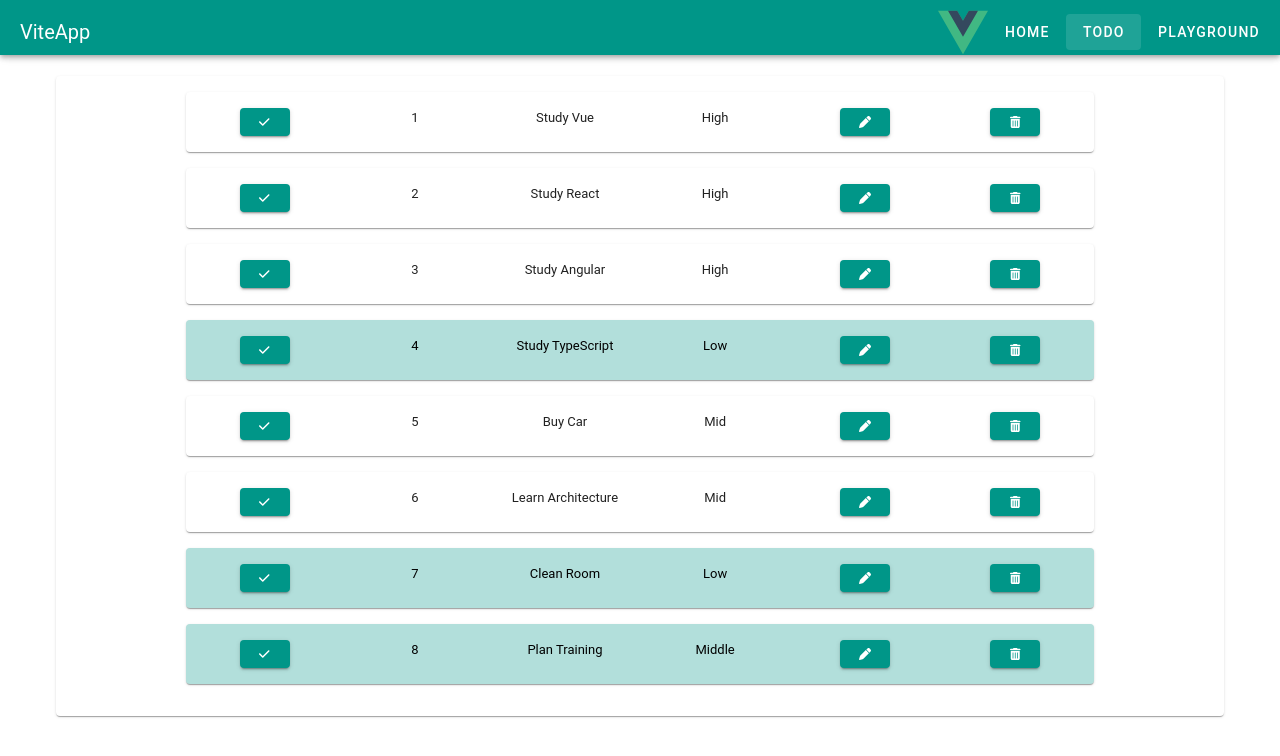
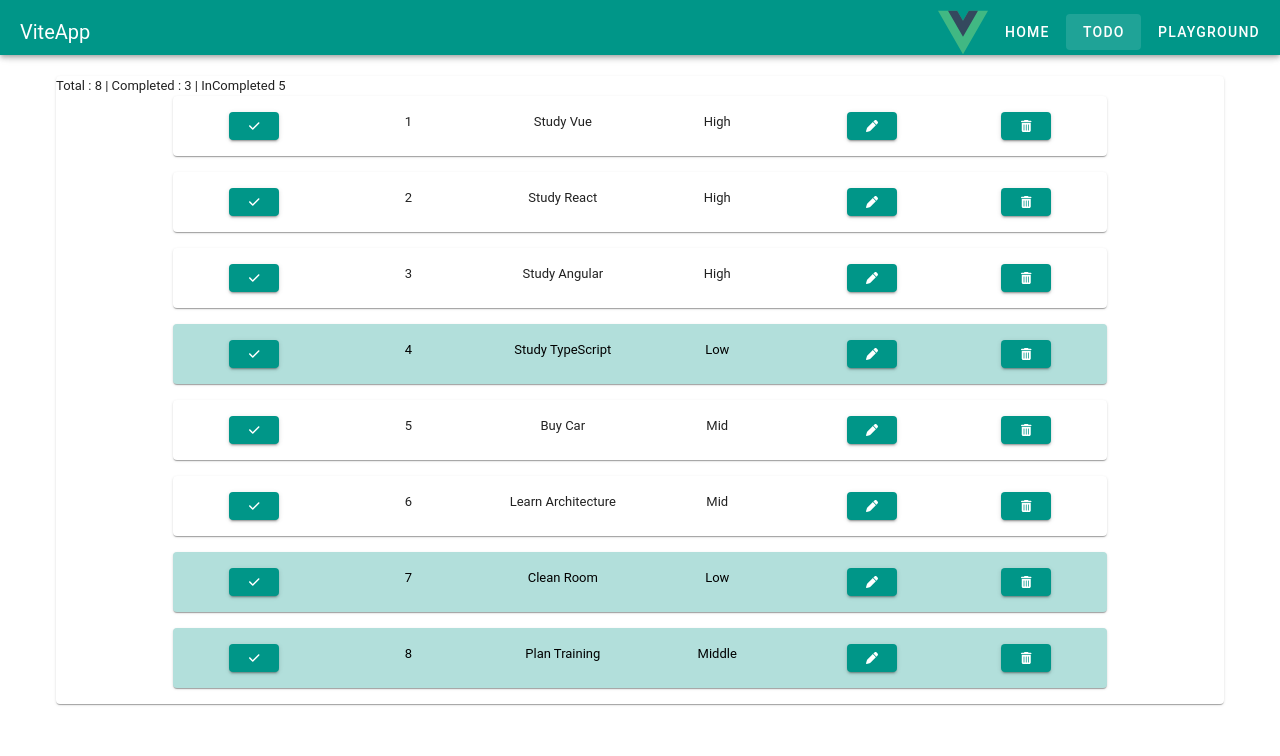
Before and after one commit to Sota-Wt/todo-app-vue-vite-option-api, a Vue app: page /todo in a window 1280 px wide. Shown: the top 756 px of the page. Built offline with nearby package versions, Linux system fonts and the light colour scheme.

Commit message:
EmitToEmits

```diff
--- /dev/null
+++ b/src/components/TodoApp/TaskCounter.vue
@@ -0,0 +1,11 @@
+<script>
+export default {
+    props: ['totalCount', 'completedCount', 'inCompletedCount'],
+};
+</script>
+<template>
+    <div>
+        Total : {{ totalCount }} | Completed : {{ completedCount }} | InCompleted
+        {{ inCompletedCount }}
+    </div>
+</template>
--- a/src/components/TodoApp/TaskItem.vue
+++ b/src/components/TodoApp/TaskItem.vue
@@ -1,7 +1,7 @@
 <script>
 export default {
     props: ['task'],
-    emit: ['onClickCheckButton', 'onClickDeleteButton'],
+    emits: ['onClickCheckButton', 'onClickDeleteButton'],
     methods: {
         onClickCheckButton(id) {
             this.$emit('onClickCheckButton', id);
--- a/src/components/TodoApp/TaskList.vue
+++ b/src/components/TodoApp/TaskList.vue
@@ -6,7 +6,7 @@ export default {
         TaskItem,
     },
     props: ['tasks'],
-    emit: ['onClickCheckButton', 'onClickDeleteButton'],
+    emits: ['onClickCheckButton', 'onClickDeleteButton'],
     methods: {
         onClickCheckButton(id) {
             this.$emit('onClickCheckButton', id);
@@ -18,15 +18,8 @@ export default {
 };
 </script>
 <template>
-    <v-container>
-        <v-card>
-            <v-container>
-                <TaskItem v-for="task in tasks" :key="task.id" :task="task" class="task-item"
-                    @on-click-check-button="(id) => onClickCheckButton(id)"
-                    @on-click-delete-button="(id) => onClickDeleteButton(id)" />
-            </v-container>
-        </v-card>
-    </v-container>
+    <TaskItem v-for="task in tasks" :key="task.id" :task="task" class="task-item"
+        @on-click-check-button="(id) => onClickCheckButton(id)" @on-click-delete-button="(id) => onClickDeleteButton(id)" />
 </template>
 <style scoped>
 .task-item {
--- a/src/stores/task.js
+++ b/src/stores/task.js
@@ -8,7 +8,7 @@ export const useTaskStore = defineStore('task', {
         allTasks: (state) => state.tasks,
         totalCount: (state) => state.tasks.length,
         completedCount: (state) => state.tasks.filter((task) => task.completed).length,
-        inCompletefCount: (state) => state.tasks.filter.filter((task) => !task.completed).length,
+        inCompletedCount: (state) => state.tasks.filter((task) => !task.completed).length,
     },
     actions: {
         completeTask(id) {
--- a/src/views/TodoApp.vue
+++ b/src/views/TodoApp.vue
@@ -2,10 +2,12 @@
 import { mapActions, mapStores } from 'pinia';
 import { useTaskStore } from '../stores/task';
 import TaskList from '../components/TodoApp/TaskList.vue';
+import TaskCounter from '../components/TodoApp/TaskCounter.vue';
 
 export default {
     components: {
         TaskList,
+        TaskCounter,
     },
     computed: {
         ...mapStores(useTaskStore),
@@ -19,8 +21,14 @@ export default {
 };
 </script>
 <template>
-    <div div class="todo-app-area">
-        <TaskList :tasks="taskStore.allTasks" @on-click-check-button="(id) => onClickCheckButton(id)"
-            @on-click-delete-button="(id) => onClickDeleteButton(id)" />
+    <div class="todo-app-area">
+        <v-container>
+            <v-card>
+                <TaskCounter :totalCount="taskStore.totalCount" :completedCount="taskStore.completedCount"
+                    :inCompletedCount="taskStore.inCompletedCount" />
+                <TaskList :tasks="taskStore.allTasks" @on-click-check-button="(id) => onClickCheckButton(id)"
+                    @on-click-delete-button="(id) => onClickDeleteButton(id)" />
+            </v-card>
+        </v-container>
     </div>
 </template>
```
